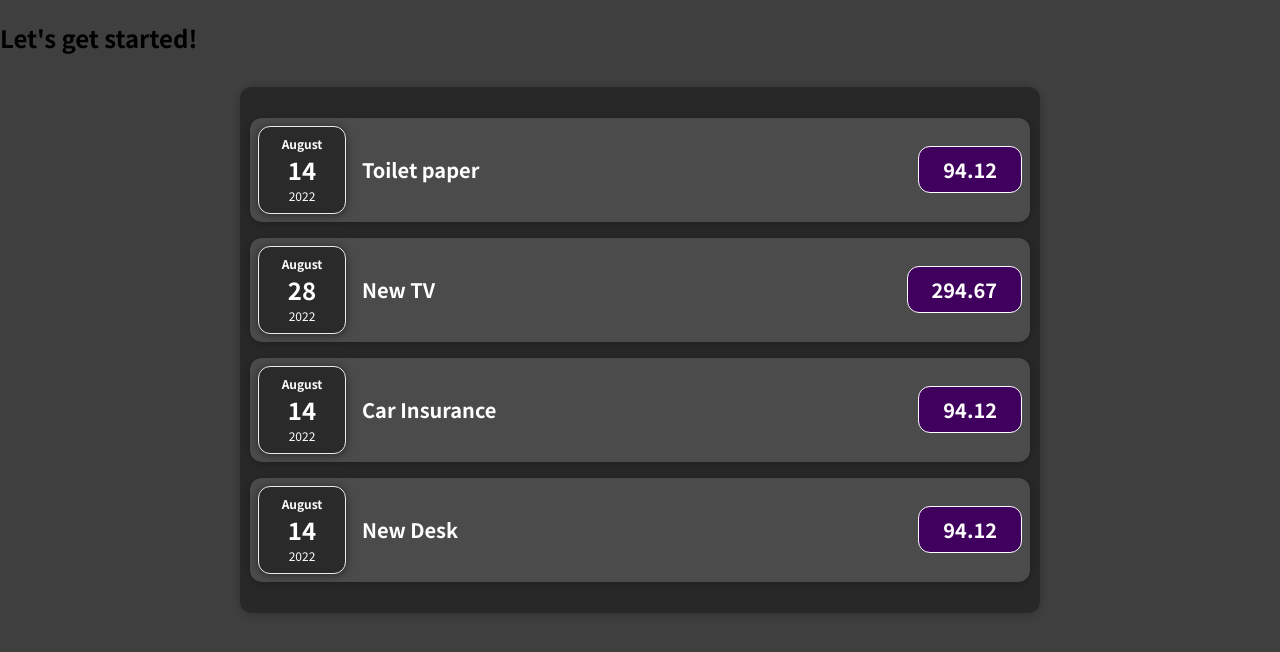
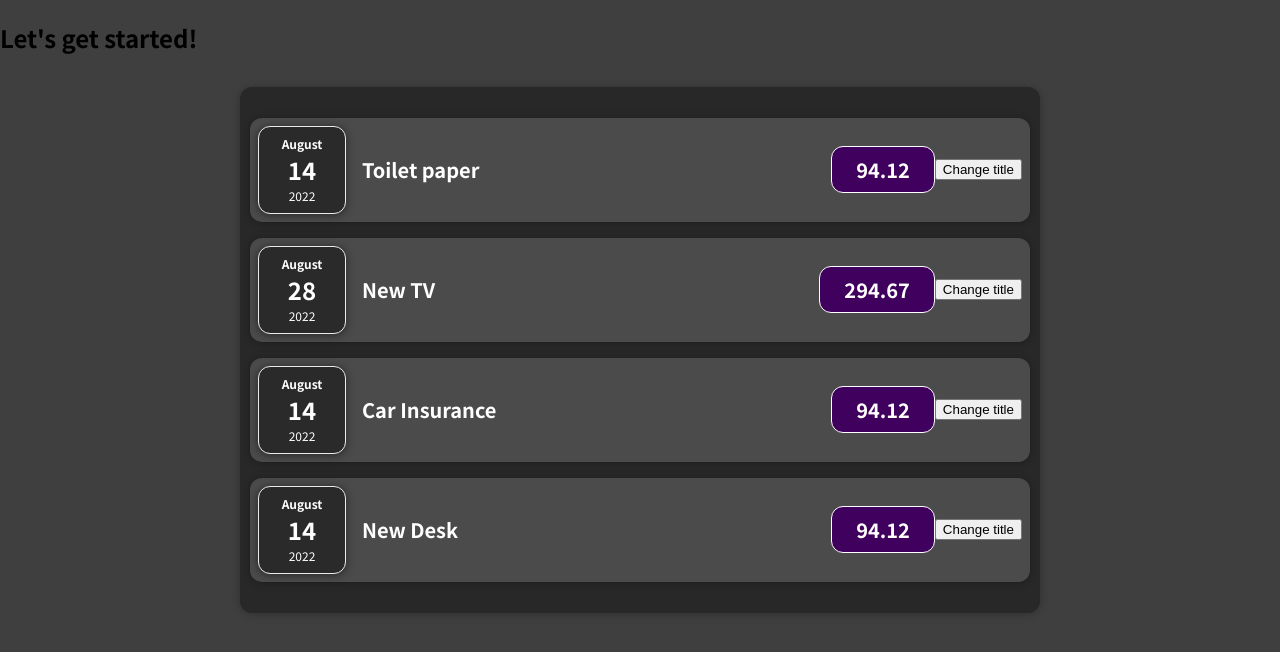
Before and after one commit to lakerser/udemy_newapp, a React (Create React App) app: page / in a window 1280 px wide. Shown: the top 652 px of the page. Built offline with nearby package versions, Linux system fonts and the light colour scheme.

Commit message:
udemy_lesson_49_useState

```diff
--- a/src/components/ExpenceItem.jsx
+++ b/src/components/ExpenceItem.jsx
@@ -1,14 +1,22 @@
 import './ExpenceItem.css';
+import { useState } from 'react';
 import ExpenceDate from './ExpenceDate.jsx';
 import Card from './Card';
 const ExpenceItem = props => {
+    const [title,setTitle] = useState(props.title)
+
+
+    const clickHandler = () => {
+        setTitle('changed')
+    };
     return (
         <Card className="expense-item">
             <ExpenceDate date={props.date} />
             <div className="expense-item__description">
-                <h2>{props.title}</h2>
+                <h2>{title}</h2>
                 <div className="expense-item__price">{props.amount}</div>
             </div>
+            <button onClick={clickHandler}>Change title</button>
         </Card>
     );
 };
```
Also changed, not shown: 1 other file (tests, documents, lock files or other folders).
